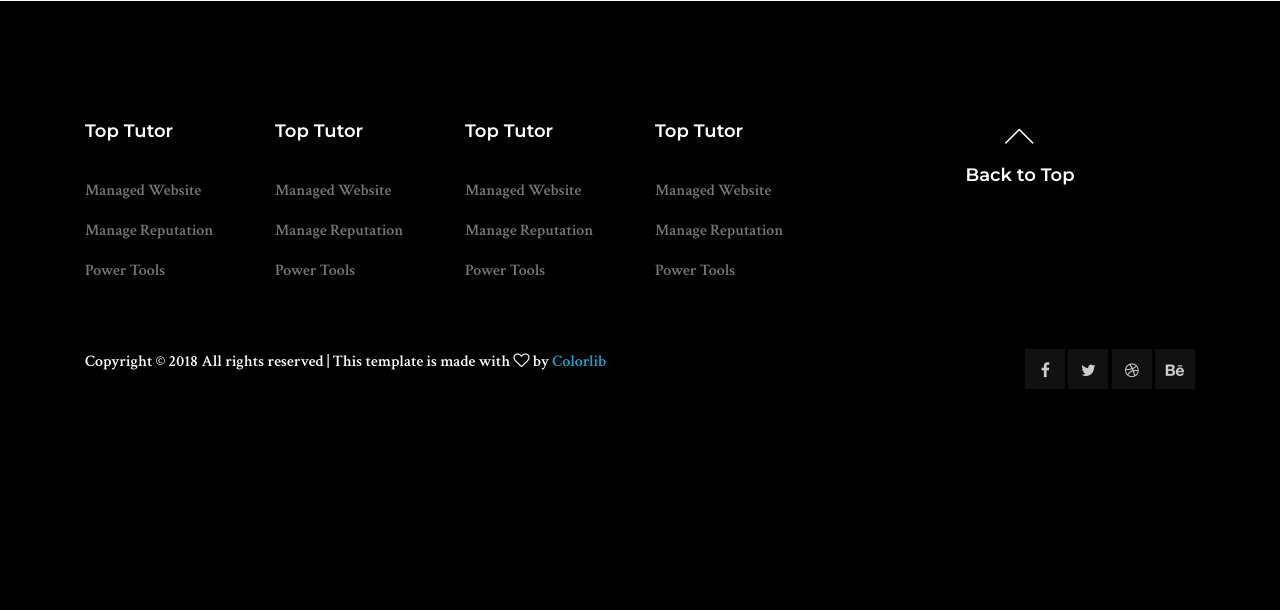
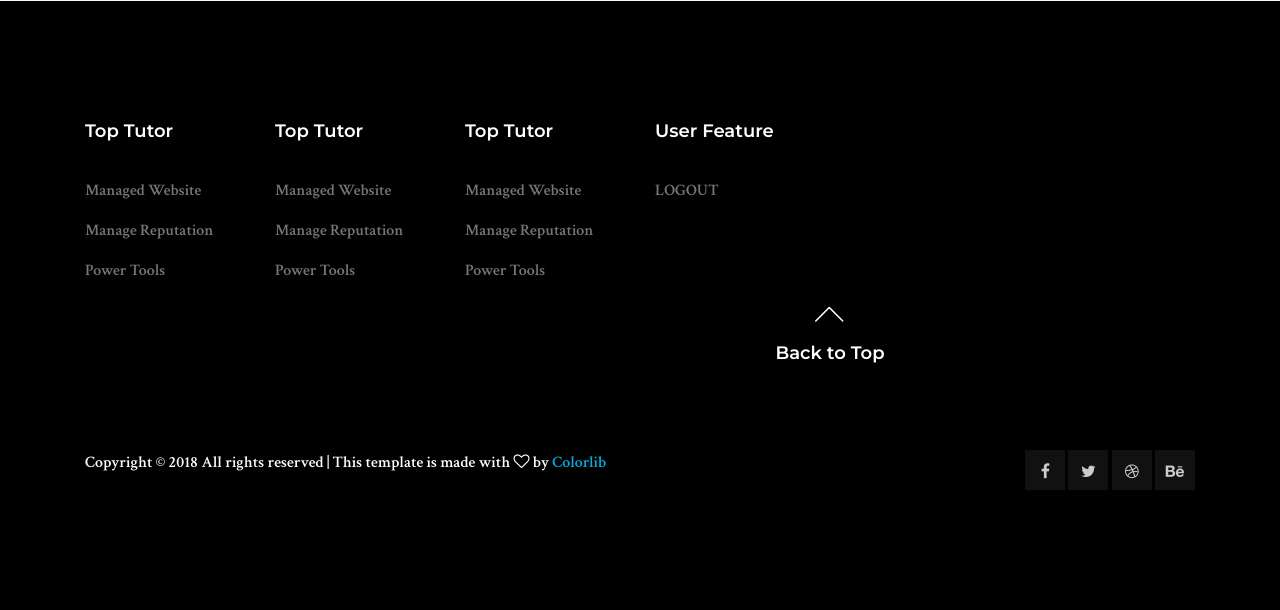
Before and after one commit to markbrand1337/Enterprise-Project2, a PHP site: page /conversation.php in a window 1280 px wide. Shown: the part 501-1111 px from the top of the page. Before the commit the page ends 890 px from the top, so only its background shows below. Run offline with PHP 8.4, Linux system fonts and the light colour scheme; the visitor is signed in with stand-in values (Sample User, id 1); data comes from the database, SQL or seed files in the repository; some libraries are stand-ins or nearby versions.

Commit message:
Add files via upload

```diff
--- a/controller/c_conversation.php
+++ b/controller/c_conversation.php
@@ -40,10 +40,10 @@ class c_Conversation extends c_Router
 
 		$model = new m_Conversation();
 		$id = $model->AddConversation($user_one, $user_two);
-		$muserlog = new m_UserLog();
-		$log = $muserlog->EditUserLog($user_one);
+
 		if ($id > 0) {
-
+			$muserlog = new m_UserLog();
+			$log = $muserlog->EditUserLog($user_one);
 			//reg is succ
 			$_SESSION['success'] = 'add succeed!';
 			if (isset($_SESSION['error']))
--- a/view/v_classroom_detail.php
+++ b/view/v_classroom_detail.php
@@ -67,10 +67,6 @@ if (
 		$data = $cdoc->getAllClassDocument($id);
 		$documentlist = $data['DocumentList'];
 	}
-
-
-
-
 
 	if (isset($_POST['filter'])) {
 		if (isset($_POST['filter_value'])) {
--- a/view/v_layout.php
+++ b/view/v_layout.php
@@ -181,13 +181,20 @@ if (isset($_GET['logout'])) {
 					</ul>
 				</div>
 				<div class="col-lg-2 col-md-6 single-footer-widget">
-					<h4>Top Tutor</h4>
+					<h4>User Feature</h4>
 					<ul>
-						<li><a href="#top">Managed Website</a></li>
-						<li><a href="#top">Manage Reputation</a></li>
-						<li><a href="#top">Power Tools</a></li>
+						<?php if (isset($_SESSION['user_name'])) { ?>
+							<li><a href="index.php?logout=1" class="text-uppercase">Logout</a></li>
+						<?php } else { ?>
+							<li><a href="signup.php" class="text-uppercase">Signup</a></li>
+							<li><a href="login.php" class="text-uppercase">Login</a></li>
+						<?php } ?>
 
 					</ul>
+				</div>
+
+				<div class="col-lg-6 col-sm-6 col-8 header-top-right">
+
 				</div>
 				<div class="col-lg-4 col-md-6 single-footer-widget float-right justify-right align-right">
 					<a href="#top" title="Back to Top">
--- a/view/v_login.php
+++ b/view/v_login.php
@@ -7,7 +7,7 @@ if (isset($_SESSION['role'])) {
 	print_r("$role");
 }
 if (isset($_POST['login'])) {
-	print_r("role");
+	//print_r("role");
 	if (isset($_POST['emaillog']) && isset($_POST['passwordlog'])) {
 
 		$email = $_POST['emaillog'];
--- a/view/v_meeting_detail.php
+++ b/view/v_meeting_detail.php
@@ -154,7 +154,7 @@ if (isset($_POST['send'])) {
 				</div>
 			</div>
 		</div>
-		<div class="col-md-8 col-sm-12 card pb-3 pt-3" style="max-height: 700px;">
+		<div class="col-md-8 col-sm-12 card pb-3 pt-3 mt-4" style="max-height: 700px;">
 
 			<div class="h-75 bg-secondary" style="overflow-y: scroll; " id="message">
 				<?php foreach ($messagelist as $message) {
```
Also changed, not shown: conversation_create.php (+17 -15 lines).
